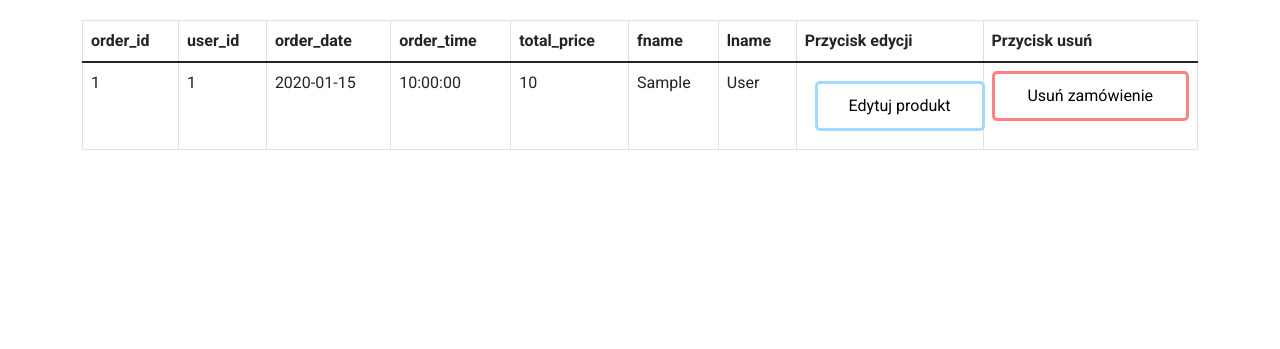
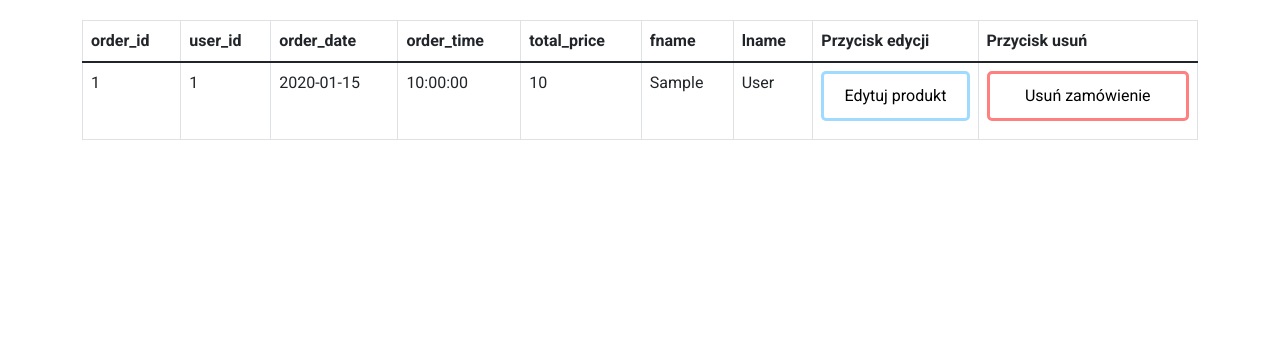
Before and after one commit to AdrianSiwek333/Drug-shop, a PHP site: page /orders_admin.php in a window 1280 px wide. Shown: the part 86-435 px from the top of the page. Run offline with PHP 8.4, Linux system fonts and the light colour scheme; a user stored in the database is signed in; data comes from the database, SQL or seed files in the repository; tables that the repository leaves empty hold one stand-in row (values such as "Sample post").

Commit message:
Update orders_admin.php

```diff
--- a/orders_admin.php
+++ b/orders_admin.php
@@ -53,7 +53,7 @@ $id_max_value = $id_max[0];
                     <input type='hidden' name='total_price' value='" . $row['total_price'] . "'>
                     <input type='hidden' name='fname' value='" . $row['fname'] . "'>
                     <input type='hidden' name='lname' value='" . $row['lname'] . "'>
-                    <button name='edit' type='Submit' class='buttonAdd' >Edytuj produkt</button>
+                    <button name='edit' type='Submit' class='buttonedit' >Edytuj produkt</button>
 </form></td>";
             echo "<td><form method='post' action='" . $_SERVER['PHP_SELF'] . "'><input type='hidden' name='order_id' value='" . $row['order_id'] . "'><button name='del' class='buttonClear' type='Submit'>Usuń zamówienie</button></form></td>";
             echo "</tr>";
```
